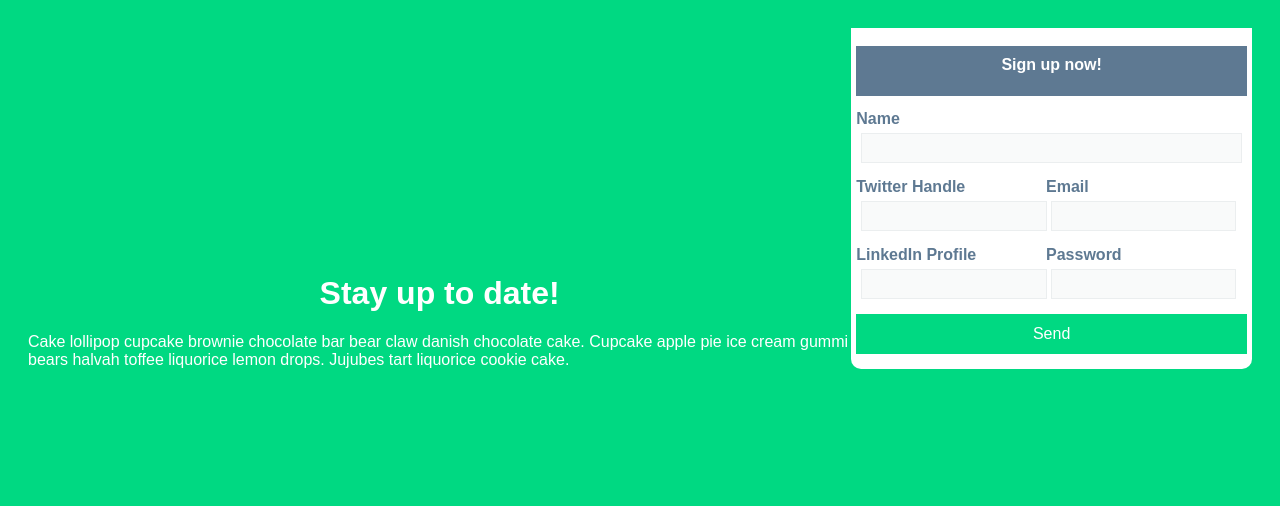
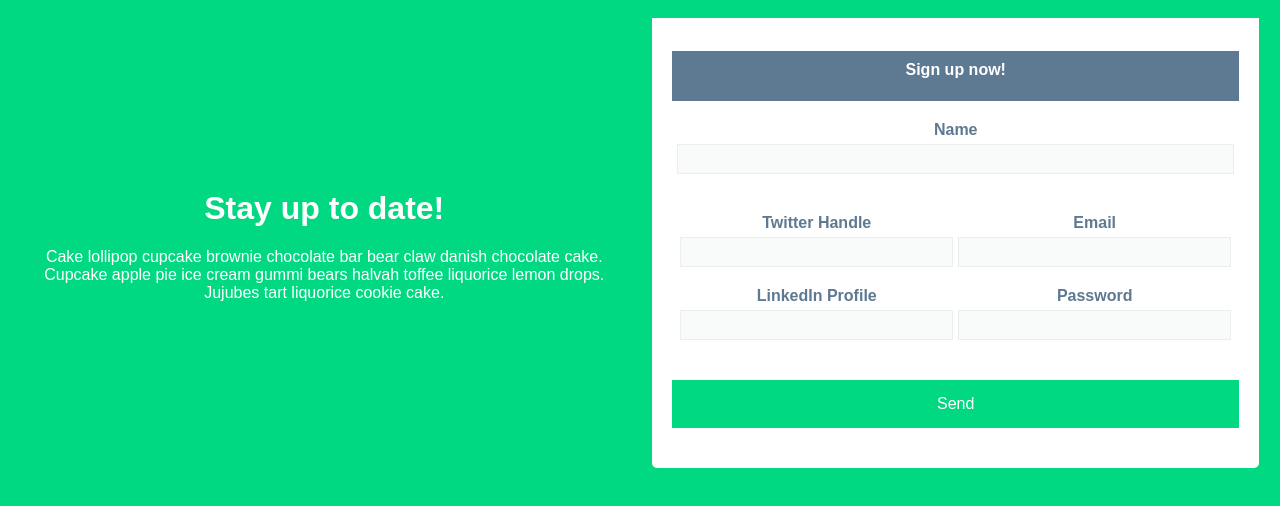
Before and after one commit to SheCodesAus/she-codes-html-css-exercises-neets1981, a plain HTML site: page media-queries-exercise-2/index.html in a window 1280 px wide. Drawn offline with Linux system fonts and the light colour scheme.

Commit message:
media exc-2 changes

```diff
--- a/media-queries-exercise-2/styles.css
+++ b/media-queries-exercise-2/styles.css
@@ -29,10 +29,10 @@ p {
 
 form {
 
-    padding: 5px;
+    padding: 20px;
     background-color: #fff;
-    border-bottom-left-radius: 10px;
-    border-bottom-right-radius: 10px;
+    border-bottom-left-radius: 5px;
+    border-bottom-right-radius: 5px;
 }
 
 label {
@@ -44,31 +44,37 @@ label {
 input {
     box-sizing: border-box;
     border: 1px solid #ebeeef;
-    background-color: #f9fafa;;
+    background-color: #f9fafa;
     height: 30px;
-    margin:5px;
+    /* margin:5px; */
     width: 100%;
+    margin-top: 5px;
+    padding: 5px;
 
 }
 
 .form-item {
-    overflow-wrap: break-word;
+    /* overflow-wrap: break-word;
     justify-content: space-around;
     margin-bottom: 10px;
-    width: 100%;
+    width: 100%; */
+    margin: 20px 0;
 }
 
 button {
     background-color: #00d982;
     border: none;
     color: #fff;
+    width: 100%;
+    padding: 15px;
 }
 input,
 button {
     font-size: 1rem;
+
 }
 
-@media (min-width: 600px) and (max-width:900px)
+@media (min-width: 600px)
 {
     #name {
         width: calc(100%/1 - 10px);
@@ -77,11 +83,7 @@ button {
     .row {
         width: calc(100%/2 - 10px);
         display: inline-block;
-
-        /* width: 100%;
-        display:inline-flex;This code also works  */
     }
-
 }
 
     @media  (max-width:600px)
@@ -94,29 +96,26 @@ button {
             .row {
                 width: calc(100%/1 - 10px);
             }
-         form-item{
-            display: block;
-     }
     }
 
-    button {
-        width: 100%;
-        height: 40px;
+
+
+    /* @media  (min-width:900px){
+        .body {
+            display:inline;
         }
-
-         @media  (min-width:900px){
         #name {
             width: calc(100%/1 - 10px);
             height: 30px;
             }
         .row {
             width: calc(100%/2 - 10px);
-                  display: inline-block;
+            display: inline;
 
-                  /* width: 100%;
-                  display:inline-flex;This code also works  */
+            width: 100%;
+            display:inline-flex;This code also works  *
         }
-               main{
+               /* main{
                 display: inline-flex;
               }
         h1{
@@ -127,4 +126,19 @@ button {
         text-align: left;
         }
 
+    }*/
+     @media (min-width: 900px) {
+    body {
+        padding: 0;
     }
+    header,
+    #form-wrapper {
+        display: inline-block;
+        width: calc(50% - 25px);
+        vertical-align: middle;
+        margin: 10px;
+    }
+    main {
+        text-align: center;
+    }
+    }
```
Lines whose indentation alone changed are shown as unchanged.
